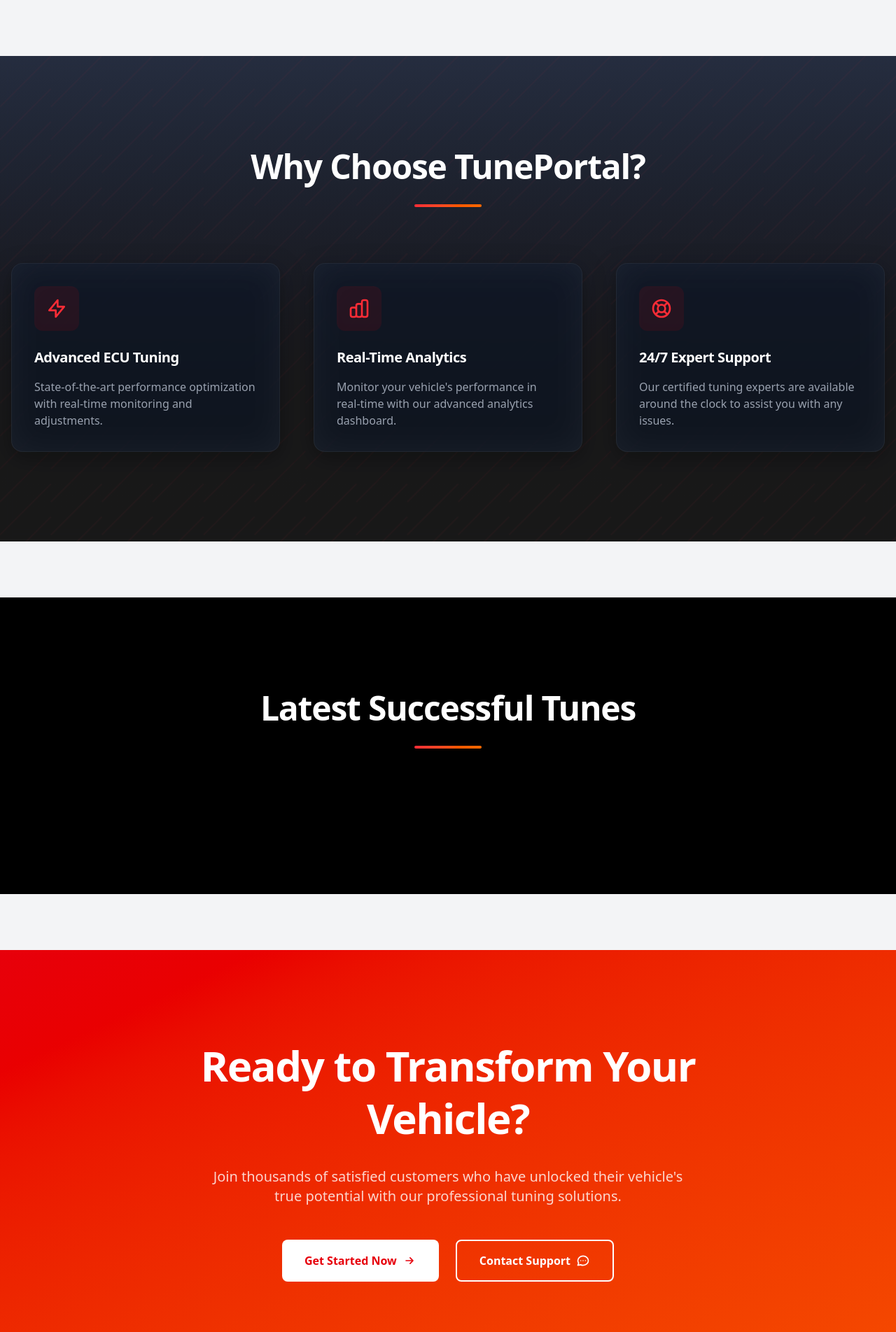
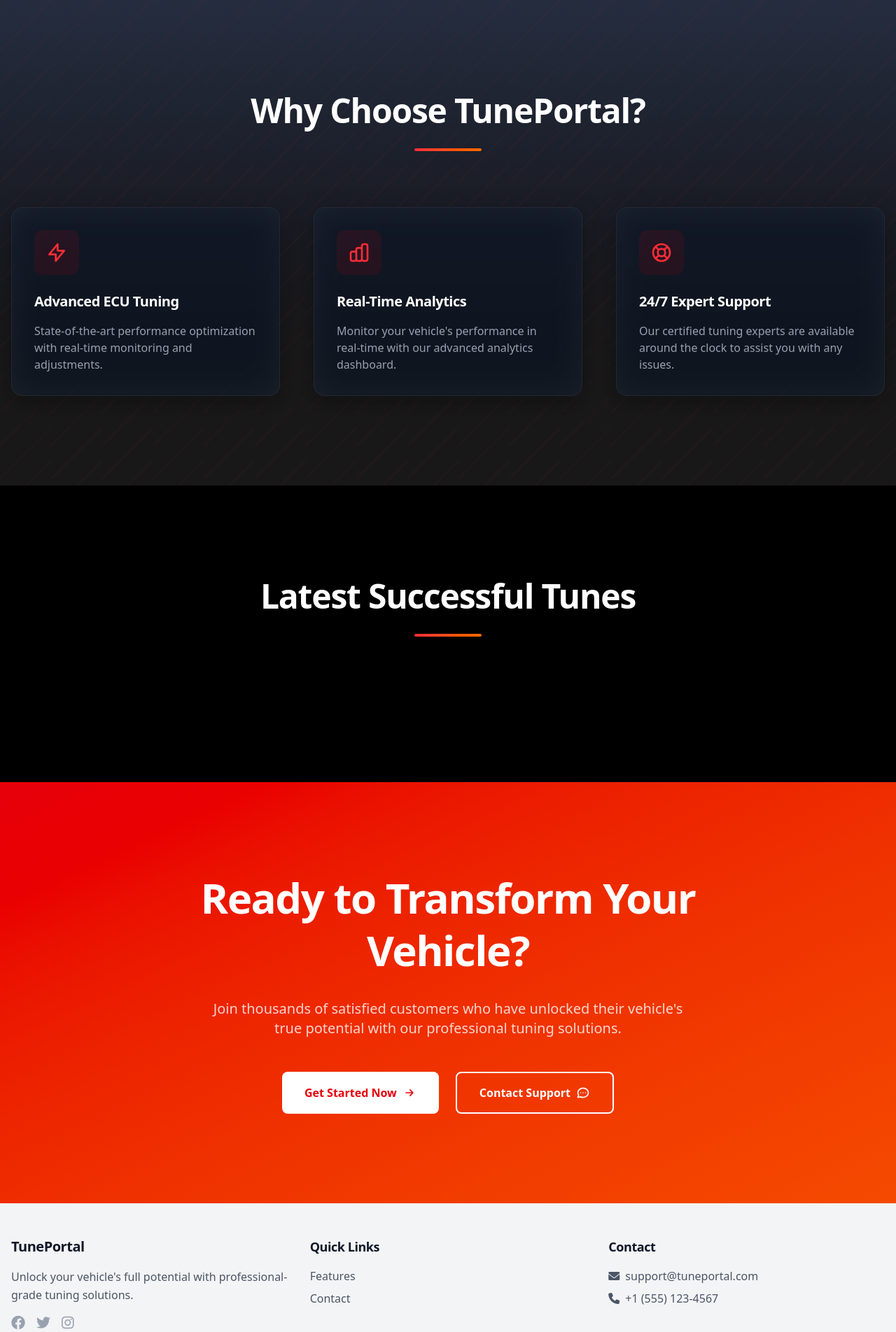
Before and after one commit to ayyo42069/tuneportal, a PHP site: page / in a window 1280 px wide. Shown: the part 800-2704 px from the top of the page at 70% size. Run offline with PHP 8.4, Linux system fonts and the light colour scheme; data that the repository does not hold is empty; style sheets or scripts are compiled from the project's sources.

Commit message:
spacing fix

```diff
--- a/index.php
+++ b/index.php
@@ -138,8 +138,8 @@ $stats = $stats->fetch_assoc();
     </section>
 
     <!-- Features Section with 3D Cards -->
-    <section id="features" class="py-32 mt-20 bg-gradient-to-b from-slate-900/90 to-black/90 dark:from-gray-900/90 dark:to-black/90 relative overflow-hidden backdrop-blur-sm">
-    <div class="absolute inset-0 bg-[url('/src/images/grid-pattern.svg')] opacity-5"></div>
+    <section id="features" class="relative overflow-hidden section-spacing backdrop-blur-sm bg-gradient-to-b from-slate-900/90 to-black/90 dark:from-gray-900/90 dark:to-black/90">
+        <div class="absolute inset-0 bg-[url('/src/images/grid-pattern.svg')] opacity-5"></div>
     <div class="container mx-auto px-4 relative z-10">
             <div class="text-center mb-20">
                 <h2 class="text-5xl font-bold text-white mb-6">Why Choose TunePortal?</h2>
@@ -187,8 +187,7 @@ $stats = $stats->fetch_assoc();
     </section>
 
     <!-- Latest Tunes Section with Animated Cards -->
-    <section id="latest-tunes" class="py-32 mt-20 bg-black dark:bg-gray-900 relative overflow-hidden">
-
+    <section id="latest-tunes" class="relative overflow-hidden section-spacing bg-black dark:bg-gray-900">
     <div class="absolute inset-0 bg-[url('/src/images/texture.jpg')] opacity-5"></div>
         <div class="container mx-auto px-4 relative z-10">
             <div class="text-center mb-20">
@@ -228,8 +227,7 @@ $stats = $stats->fetch_assoc();
     </section>
 
     <!-- Enhanced CTA Section (continuing) -->
-    <section class="relative py-32 mt-20 bg-gradient-to-br from-red-600 to-orange-600 dark:from-red-700 dark:to-orange-700 overflow-hidden">
-        <div class="container mx-auto px-4 relative z-10">
+    <section class="relative overflow-hidden section-spacing bg-gradient-to-br from-red-600 to-orange-600 dark:from-red-700 dark:to-orange-700">        <div class="container mx-auto px-4 relative z-10">
             <div class="max-w-4xl mx-auto text-center">
                 <h2 class="text-5xl md:text-6xl font-bold text-white mb-8">Ready to Transform Your Vehicle?</h2>
                 <p class="text-xl text-white/80 mb-12 max-w-2xl mx-auto">
--- a/src/css/styles.css
+++ b/src/css/styles.css
@@ -279,3 +279,29 @@
   );
   animation: glassShine 8s infinite;
 }
+
+/* Section spacing and transitions */
+.section-spacing {
+  @apply py-24 lg:py-32;
+  position: relative;
+}
+
+.section-spacing::before {
+  content: "";
+  @apply absolute left-0 right-0 h-24 -top-24 bg-gradient-to-b;
+  background: linear-gradient(to bottom, transparent, rgba(0, 0, 0, 0.1));
+  pointer-events: none;
+}
+
+.section-spacing::after {
+  content: "";
+  @apply absolute left-0 right-0 h-24 -bottom-24 bg-gradient-to-t;
+  background: linear-gradient(to top, transparent, rgba(0, 0, 0, 0.1));
+  pointer-events: none;
+}
+
+/* Dark mode adjustments */
+.dark .section-spacing::before,
+.dark .section-spacing::after {
+  background: linear-gradient(to bottom, transparent, rgba(0, 0, 0, 0.2));
+}
```
